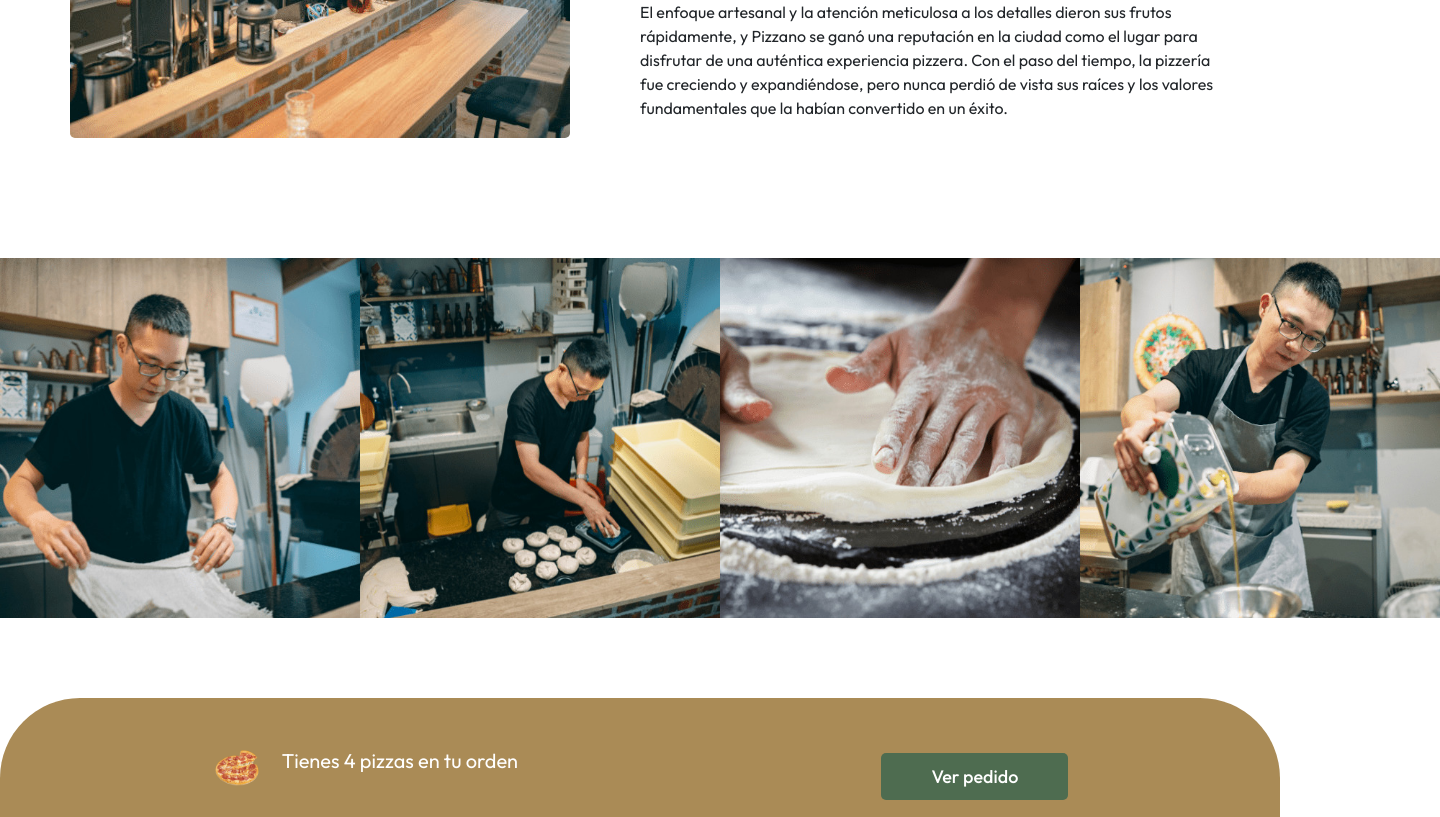
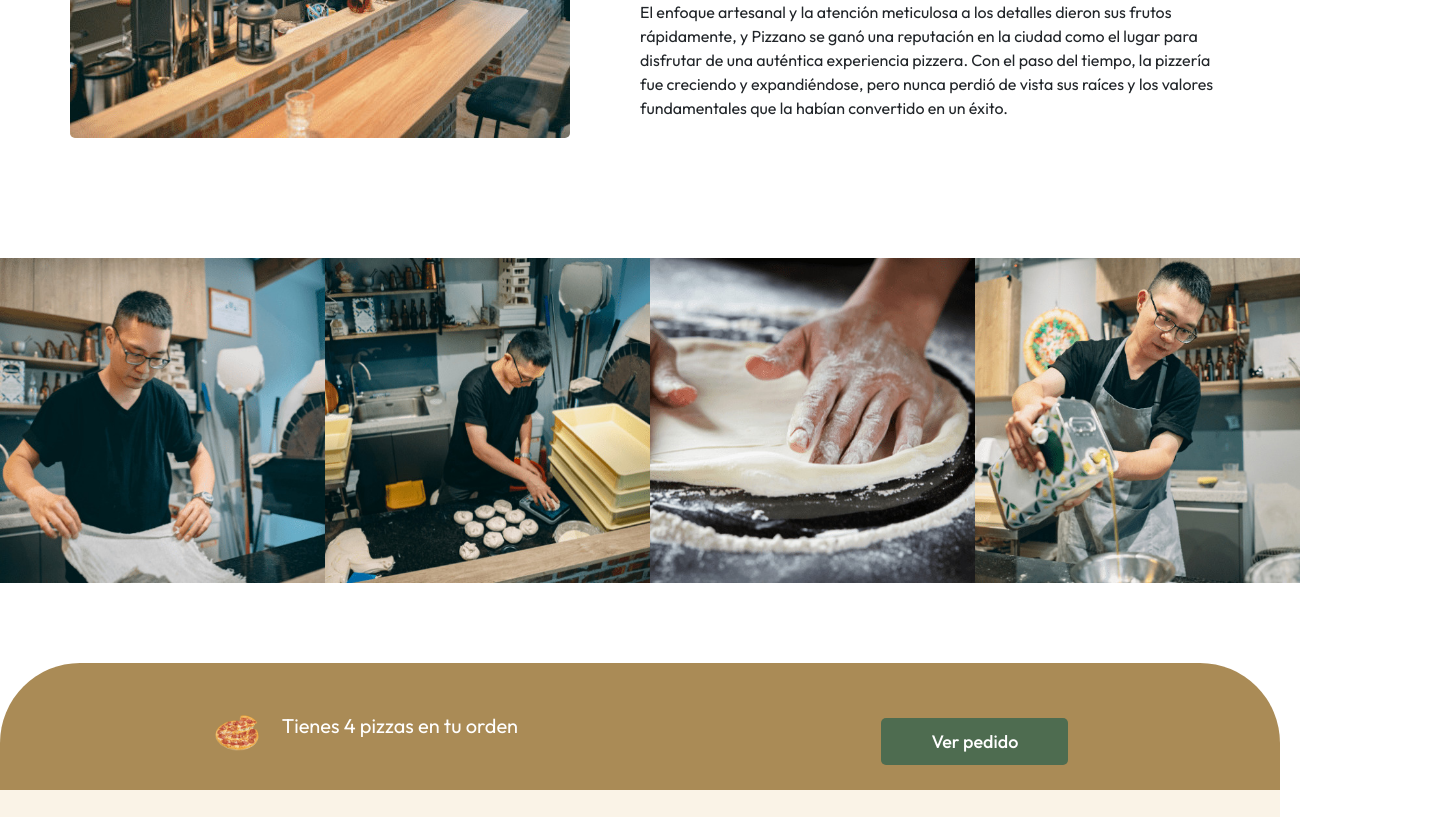
Before and after one commit to misaelpriet/proyecto-desarrollo-web, a website: page pages/historia.html in a window 1280 px wide. Shown: the part 940-1757 px from the top of the page, 1440 px wide, since content can reach past the window. Drawn offline with nearby package versions, Linux system fonts and the light colour scheme.

Commit message:
Corrección img y scroll derecho

```diff
--- a/scss/main.scss
+++ b/scss/main.scss
@@ -1,7 +1,9 @@
+//VARIABLES
 @import './variables/generals';
 @import './variables/colors';
 @import './variables/fonts';
 
+//SECTIONS
 @import './sections/header';
 @import './sections/footer';
 @import './sections/index';
--- a/scss/sections/_historia.scss
+++ b/scss/sections/_historia.scss
@@ -47,17 +47,17 @@
 
 .galeriaHist {
     padding-top: 120px;
-    width: $ancho-completo;
+    max-width: $ancho-grande;
+    margin: auto;
+    justify-items: center;
     display: grid;
     grid-template-columns: 1fr 1fr 1fr 1fr;
     grid-template-rows: 1fr;
     gap: 0px 0px;
     grid-auto-flow: row;
-    grid-template-areas:
-        "galeria-1 galeria-2 galeria-3 galeria-4";
-
+    grid-template-areas: "galeria-1 galeria-2 galeria-3 galeria-4";
     img {
-        width: 360px;
+        width: 325px;
     }
 }
 
@@ -77,6 +77,7 @@
     grid-area: galeria-4;
 }
 
+
 .orden-gral {
     max-width: $ancho-grande;
     margin: auto;
```
Also changed, not shown: css/style.css.
